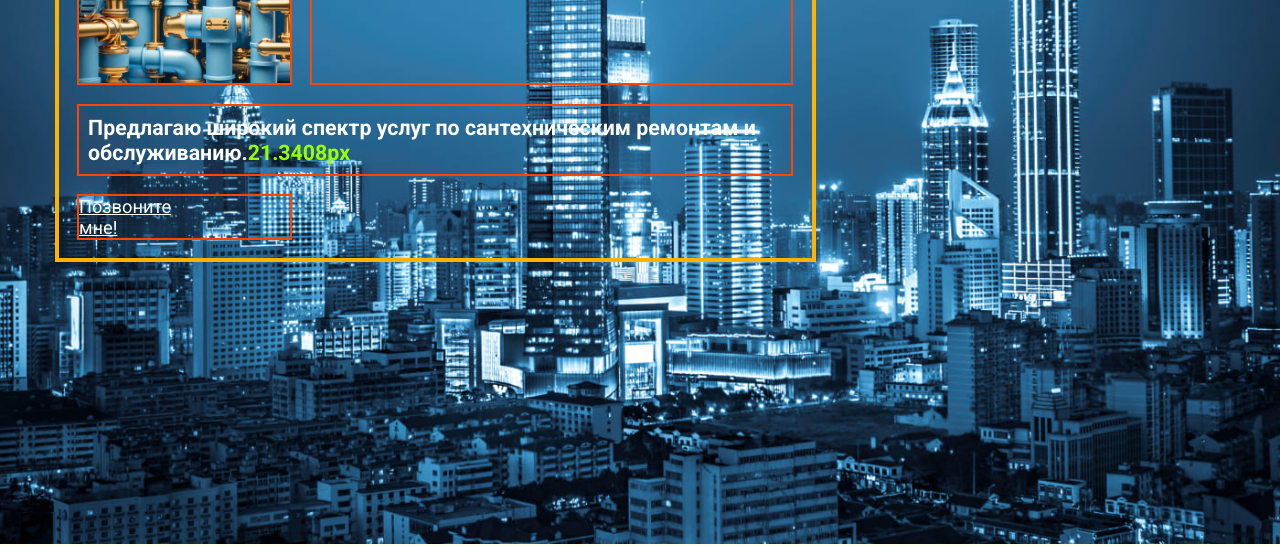
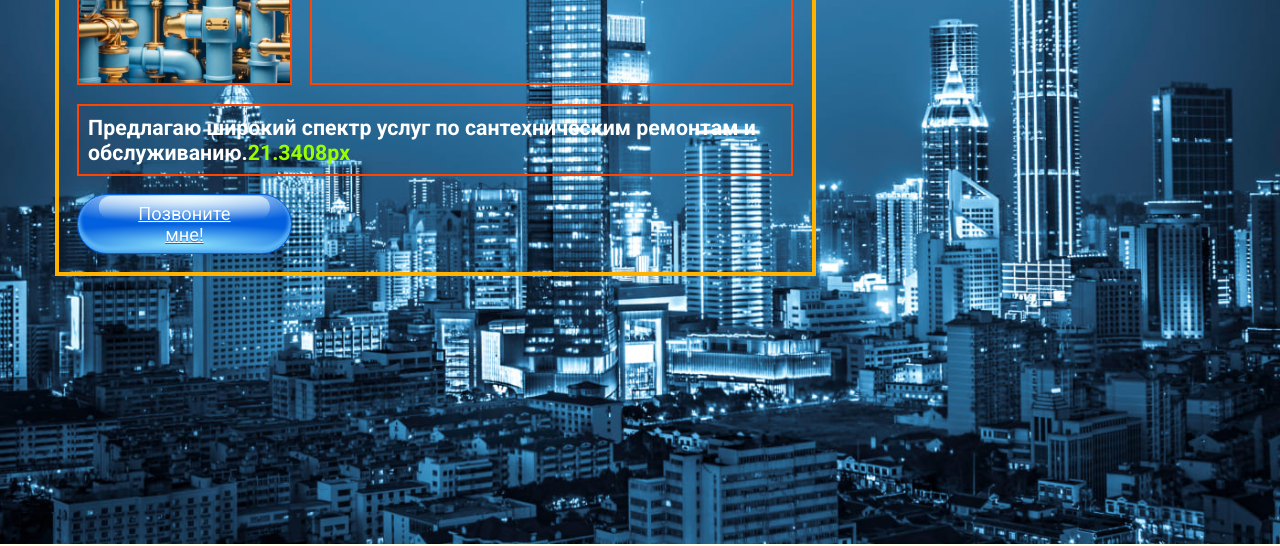
Before and after one commit to MaxPScript/plumber_v100, a website: page index.html in a window 1280 px wide. Shown: the part 256-802 px from the top of the page. Drawn offline with Linux system fonts and the light colour scheme.

Commit message:
add nice button in the header ))

```diff
--- a/headerGrid.css
+++ b/headerGrid.css
@@ -68,3 +68,46 @@
 	grid-column: span 2;
 	padding: 0.5rem;
 }
+
+.header__callLink {
+	position: relative;
+	border: 1px solid #0360df;
+	border-radius: 50px;
+	padding: 8px 16px;
+	min-width: 8em;
+	background-color: #0360df;
+	background-image: radial-gradient(75% 50% at 50% 0%, #f4feff, transparent),
+		radial-gradient(75% 35% at 50% 85%, #8de3fc, transparent);
+	box-shadow: inset 0 -2px 4px 1px rgba(17, 110, 231, 0.6),
+		inset 0 -4px 4px 1px rgba(141, 227, 252, 1),
+		inset 0 0 2px 1px rgba(255, 255, 255, 0.2),
+		0 1px 4px 1px rgba(17, 110, 231, 0.2), 0 1px 4px 1px rgba(0, 0, 0, 0.1);
+	color: #fff;
+	text-align: center;
+	text-shadow: 0 1px 1px #116ee7;
+	transition-property: border-color, transform, background-color;
+	transition-duration: 0.2s;
+
+	&::after {
+		content: "";
+		position: absolute;
+		top: 1px;
+		left: 50%;
+		transform: translateX(-50%);
+		border-radius: 50px;
+		width: 80%;
+		height: 40%;
+		background-image: linear-gradient(to bottom, #f4feff, transparent);
+		opacity: 0.75;
+	}
+
+	&:hover {
+		transform: scale(1.04);
+	}
+
+	&:active {
+		border-color: #0048d5;
+		transform: scale(0.96);
+		background-color: #0048d5;
+	}
+}
```
